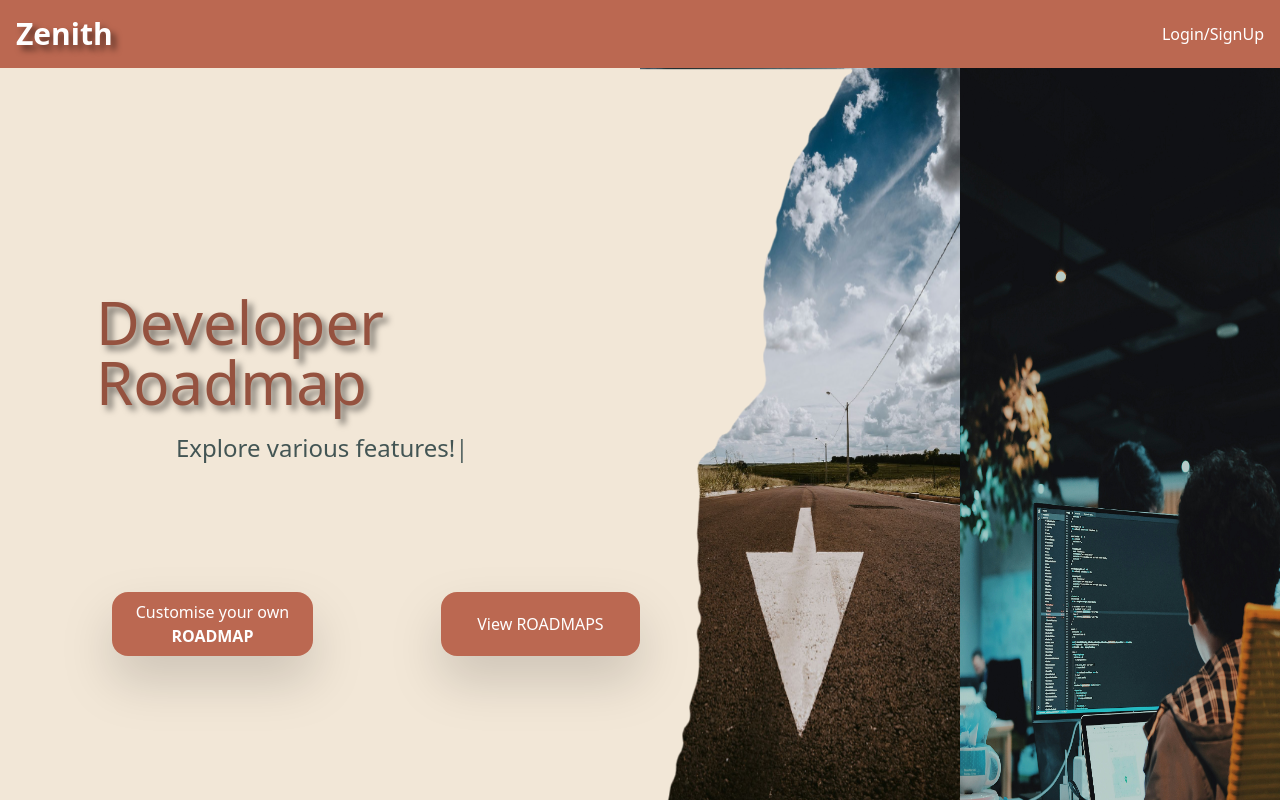
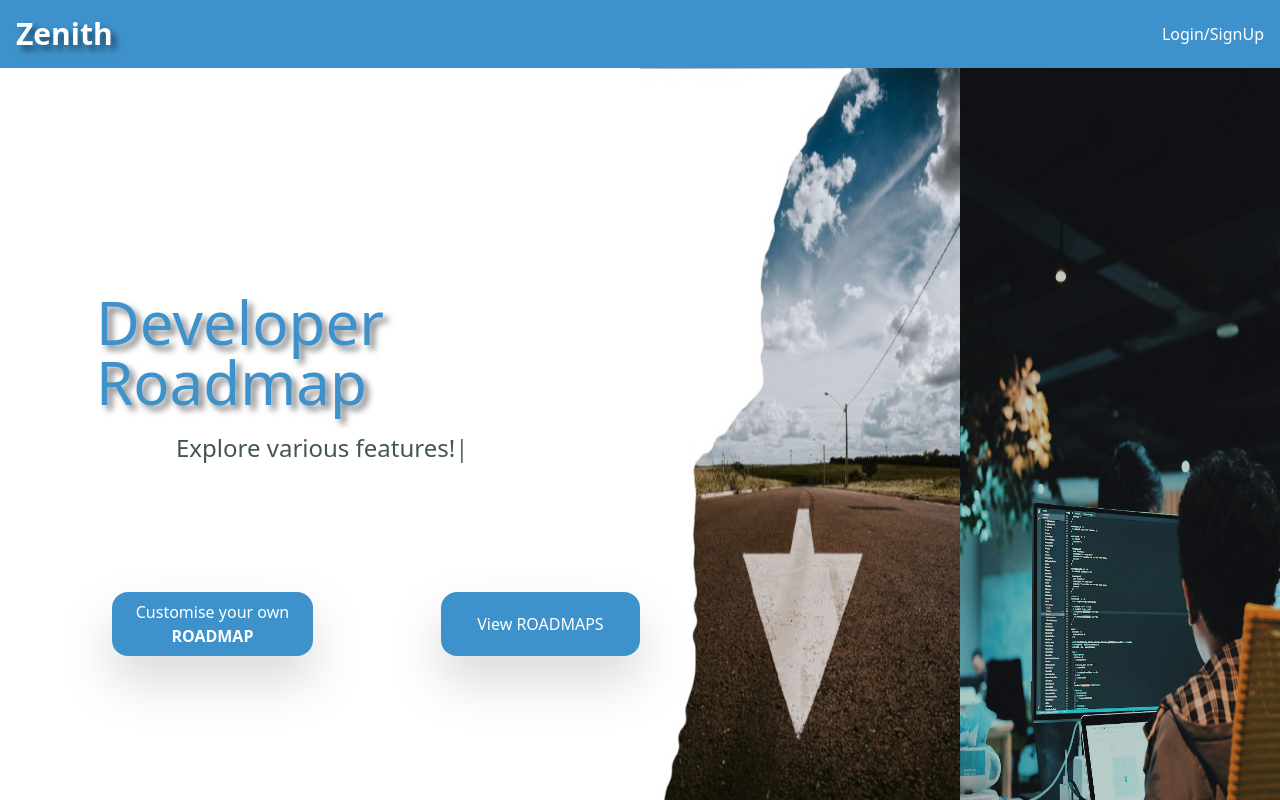
Before and after one commit to mehakSharma2/Zenith, a React (Create React App) app in the folder my-app/: page / in a window 1280 px wide. Shown: the top 800 px of the page. Built offline with nearby package versions, Linux system fonts and the light colour scheme.

Commit message:
main page edit

```diff
--- a/my-app/src/components/Main.js
+++ b/my-app/src/components/Main.js
@@ -1,5 +1,5 @@
 import React from 'react'
-import img1 from './img1.png'
+import img1 from './image 5.jpeg'
 import img2 from './img2.jpg'
 import {Link} from 'react-router-dom';
 import { useNavigate } from "react-router-dom";
@@ -26,7 +26,7 @@ const TypedComponent = () => {
    };
 
 export default function Main(props){
-     document.body.style.backgroundColor = "#f2e7d7"
+     document.body.style.backgroundColor = "white"
 
   const navigate = useNavigate();
 
@@ -43,7 +43,7 @@ export default function Main(props){
 
   return (
     <>
-    <nav className="bg-[#bb6851] text-white">
+    <nav className="bg-[#3E92CC] text-white">
   <div className="max-w-screen-xl flex flex-wrap items-center justify-between mx-auto p-4">
       <span className="self-center text-3xl font-semibold whitespace-nowrap text-shadow-lg dark:text-white">Zenith</span>
       <Link to='/login' className='hover:text-shadow-lg '>Login/SignUp</Link>
@@ -52,13 +52,13 @@ export default function Main(props){
 
     <div className='w-screen h-screen flex '>
         <div className='h-full w-1/2 '>
-          <h1 className='text-6xl ml-24 mt-56 text-[#95523f] text-shadow-lg'>Developer Roadmap</h1>
+          <h1 className='text-6xl ml-24 mt-56 text-[#3e92cc] text-shadow-lg'>Developer Roadmap</h1>
           <h3 className='text-2xl ml-44 mt-5 text-[#435554]'><TypedComponent /></h3>
 
           <div className='flex mt-32 space-x-32'>
 
-          <Link className='w-56 h-16 p-2 bg-[#bb6851] text-white text-center drop-shadow-2xl rounded-2xl ml-28 hover:text-shadow-lg' to='/Form'>Customise your own <strong >ROADMAP</strong></Link>
-          <Link onClick={nextPage} className='w-56 h-16 pt-5 bg-[#bb6851] drop-shadow-2xl  text-white text-center rounded-2xl hover:text-shadow-lg' to='/'>View ROADMAPS</Link>
+          <Link className='w-56 h-16 p-2 bg-[#3E92CC] text-white text-center drop-shadow-2xl rounded-2xl ml-28 hover:text-shadow-lg' to='/Form'>Customise your own <strong >ROADMAP</strong></Link>
+          <Link onClick={nextPage} className='w-56 h-16 pt-5 bg-[#3E92CC] drop-shadow-2xl  text-white text-center rounded-2xl hover:text-shadow-lg' to='/'>View ROADMAPS</Link>
 
           </div>
         </div>
```
Also changed, not shown: my-app/src/components/image 5.jpeg (added).
